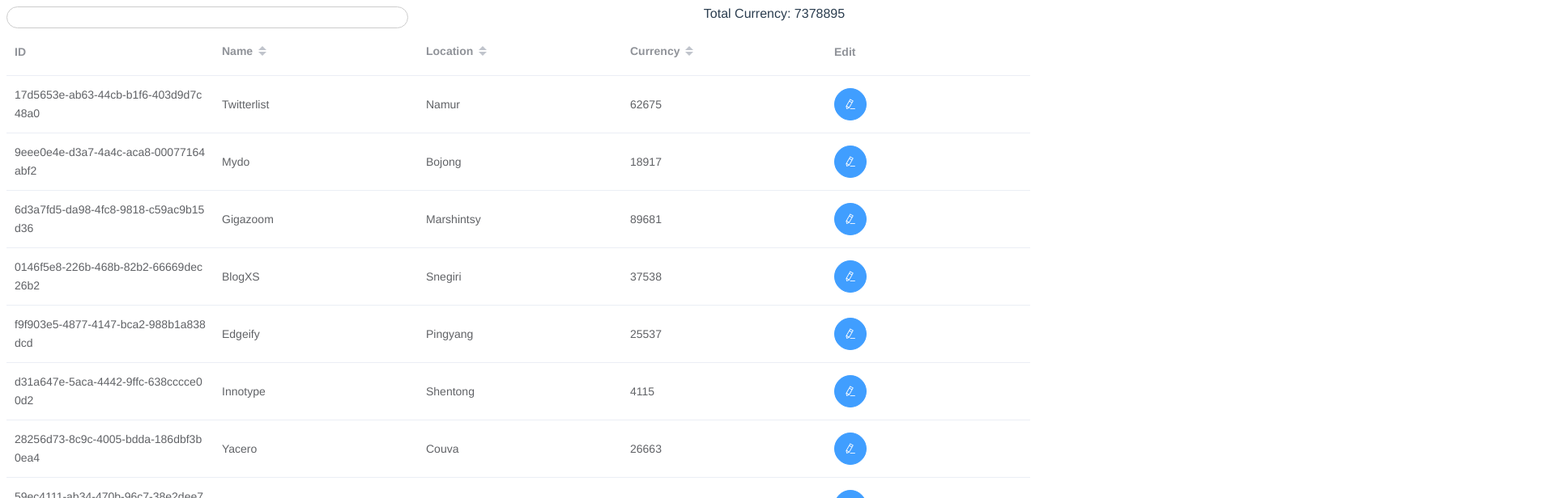
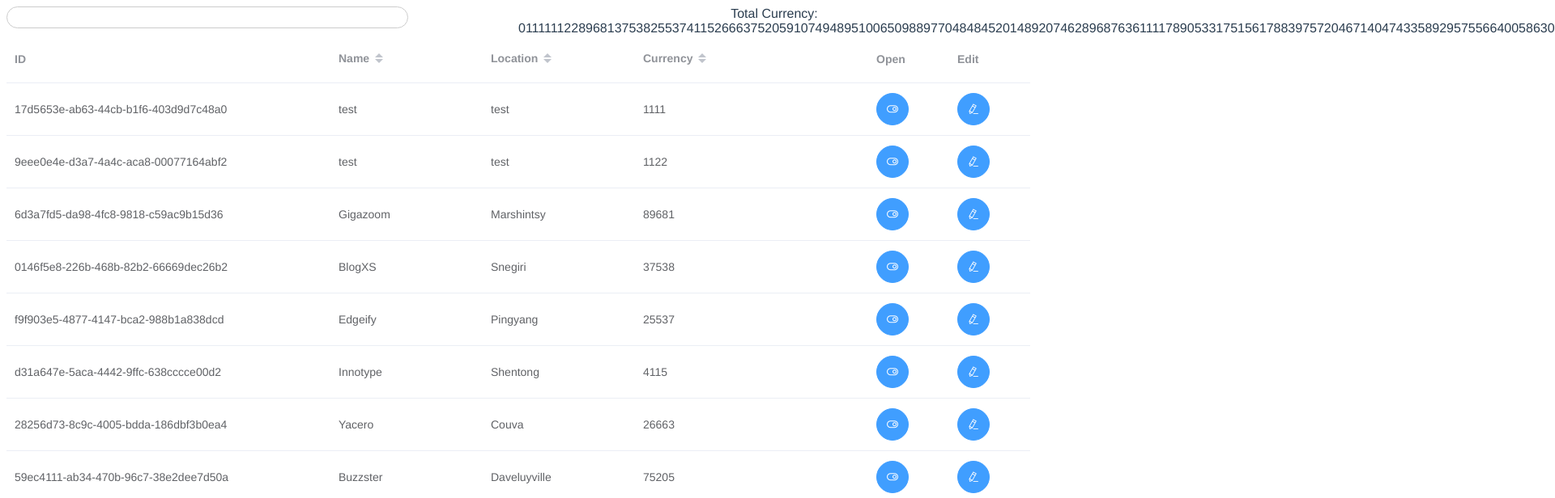
Before and after one commit to KladochnyiVolodymyr/Test-GNS, a Vue app: page / in a window 1280 px wide. Shown: the top 616 px of the page at 81% size, 1920 px wide, since content can reach past the window. Built offline with nearby package versions, Linux system fonts and the light colour scheme; data requests are answered from the project's data file.

Commit message:
added editing functional

```diff
--- a/db.json
+++ b/db.json
@@ -2,15 +2,15 @@
   "testData": [
     {
       "id": "17d5653e-ab63-44cb-b1f6-403d9d7c48a0",
-      "name": "Twitterlist",
-      "location": "Namur",
-      "currency": 62675
+      "name": "test",
+      "location": "test",
+      "currency": "1111"
     },
     {
       "id": "9eee0e4e-d3a7-4a4c-aca8-00077164abf2",
-      "name": "Mydo",
-      "location": "Bojong",
-      "currency": 18917
+      "name": "test",
+      "location": "test",
+      "currency": "1122"
     },
     {
       "id": "6d3a7fd5-da98-4fc8-9818-c59ac9b15d36",
--- a/src/api/api.js
+++ b/src/api/api.js
@@ -3,3 +3,6 @@
 export function getDataApi() {
   return axios.get("http://localhost:3000/testData");
 }
+export function sendEditedData(item) {
+  return axios.put(`http://localhost:3000/testData/${item.id}`, item);
+}
--- a/src/components/Table.vue
+++ b/src/components/Table.vue
@@ -6,21 +6,41 @@
       </el-col>
       <el-col :span="12">Total Currency: {{totalCurrency}}</el-col>
     </el-row>
-    <el-table
-      :data="filteredTable"
-      :default-sort="{order: 'descending'}"
-      @current-change="handleCurrentChange"
-    >
-      <el-table-column prop="id" label="ID"></el-table-column>
-      <el-table-column prop="name" label="Name" sortable></el-table-column>
-      <el-table-column prop="location" label="Location" sortable></el-table-column>
-      <el-table-column prop="currency" label="Currency" sortable></el-table-column>
-      <el-table-column label="Edit">
-        <!-- <template slot-scope="scope">
-          <router-link :to="`/${scope.row.id}`">
-            <el-button type="primary" icon="el-icon-open" circle></el-button>
-          </router-link>
-        </template>-->
+    <el-table :data="filteredTable" :default-sort="{order: 'descending'}" @row-click="rowClick">
+      <el-table-column prop="id" label="ID" width="400"></el-table-column>
+      <el-table-column label="Name" sortable>
+        <template slot-scope="scope">
+          <span v-if="currentEditing.id !== scope.row.id">{{ scope.row.name }}</span>
+          <input v-model="currentEditing.name" v-else />
+        </template>
+      </el-table-column>
+      <el-table-column label="Location" sortable>
+        <template slot-scope="scope">
+          <span v-if="currentEditing.id !== scope.row.id">{{ scope.row.location }}</span>
+          <input v-model="currentEditing.location" v-else />
+        </template>
+      </el-table-column>
+      <el-table-column label="Currency" sortable>
+        <template slot-scope="scope">
+          <span v-if="currentEditing.id !== scope.row.id">{{ scope.row.currency }}</span>
+          <input v-model="currentEditing.currency" v-else />
+        </template>
+      </el-table-column>
+      <el-table-column width="100">
+        <template slot-scope="scope">
+          <el-button
+            type="success"
+            icon="el-icon-check"
+            circle
+            @click="send"
+            v-if="currentEditing.id == scope.row.id"
+          ></el-button>
+        </template>
+      </el-table-column>
+      <el-table-column label="Open" width="100">
+        <el-button type="primary" icon="el-icon-open" circle></el-button>
+      </el-table-column>
+      <el-table-column label="Edit" width="100">
         <el-button type="primary" icon="el-icon-edit" circle></el-button>
       </el-table-column>
     </el-table>
@@ -35,7 +55,13 @@
   },
   data() {
     return {
-      searchValue: ""
+      searchValue: "",
+      currentEditing: {
+        id: "",
+        name: "",
+        location: "",
+        currency: null
+      }
     };
   },
   mounted() {
@@ -57,12 +83,27 @@
     }
   },
   methods: {
-    handleCurrentChange(val) {
-      this.$store.dispatch("getCurrentItem", val);
-      this.$router.push(`/${val.id}`);
+    rowClick(row, event) {
+      if (event.label == "Open") {
+        this.$store.dispatch("getCurrentItem", row);
+        this.$router.push(`/${row.id}`);
+      } else if (event.label == "Edit") {
+        this.currentEditing.id = row.id;
+        this.currentEditing.name = row.name;
+        this.currentEditing.location = row.location;
+        this.currentEditing.currency = row.currency;
+      }
+    },
+    send() {
+      this.$store.dispatch("sendData", this.currentEditing);
     }
   }
 };
 </script>
 <style lang="scss" scoped>
+.el-table {
+  tr {
+    cursor: pointer;
+  }
+}
 </style>
--- a/src/store/index.js
+++ b/src/store/index.js
@@ -1,6 +1,6 @@
 import Vue from "vue";
 import Vuex from "vuex";
-import { getDataApi } from "../api/api";
+import { getDataApi, sendEditedData } from "../api/api";
 
 Vue.use(Vuex);
 
@@ -23,6 +23,15 @@
       state.currentItem.name = item.name;
       state.currentItem.location = item.location;
       state.currentItem.currency = item.currency;
+    },
+    UPD_DATA: (state, updItem) => {
+      state.dataTable = state.dataTable.map(item => {
+        if (item.id == updItem.id) {
+          return updItem;
+        } else {
+          return item;
+        }
+      });
     }
   },
   actions: {
@@ -30,6 +39,10 @@
       const { data } = await getDataApi();
       commit("SET_DATA", data);
     },
+    async sendData({ commit }, item) {
+      let res = await sendEditedData(item);
+      commit("UPD_DATA", res.data);
+    },
     getCurrentItem({ commit }, item) {
       commit("SET_CURRENT_ITEM", item);
     }
```
